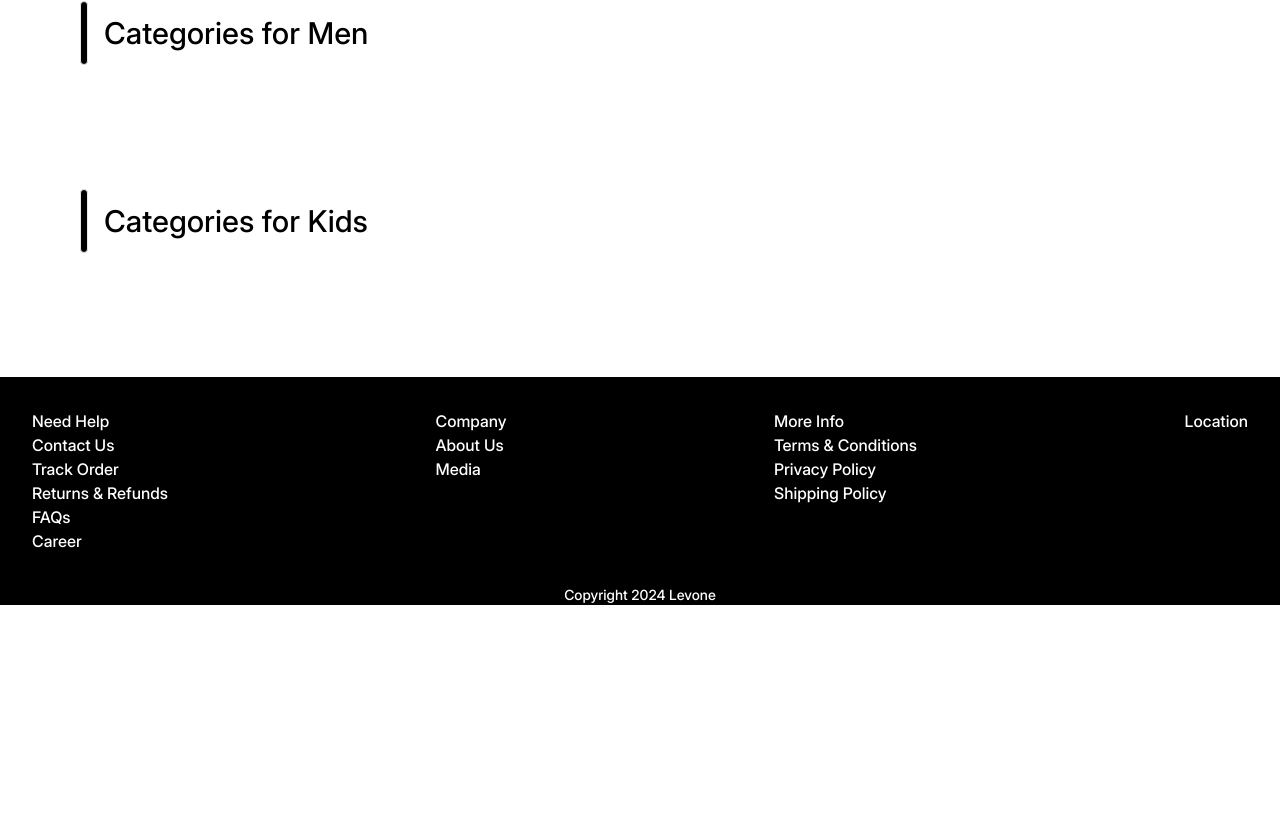
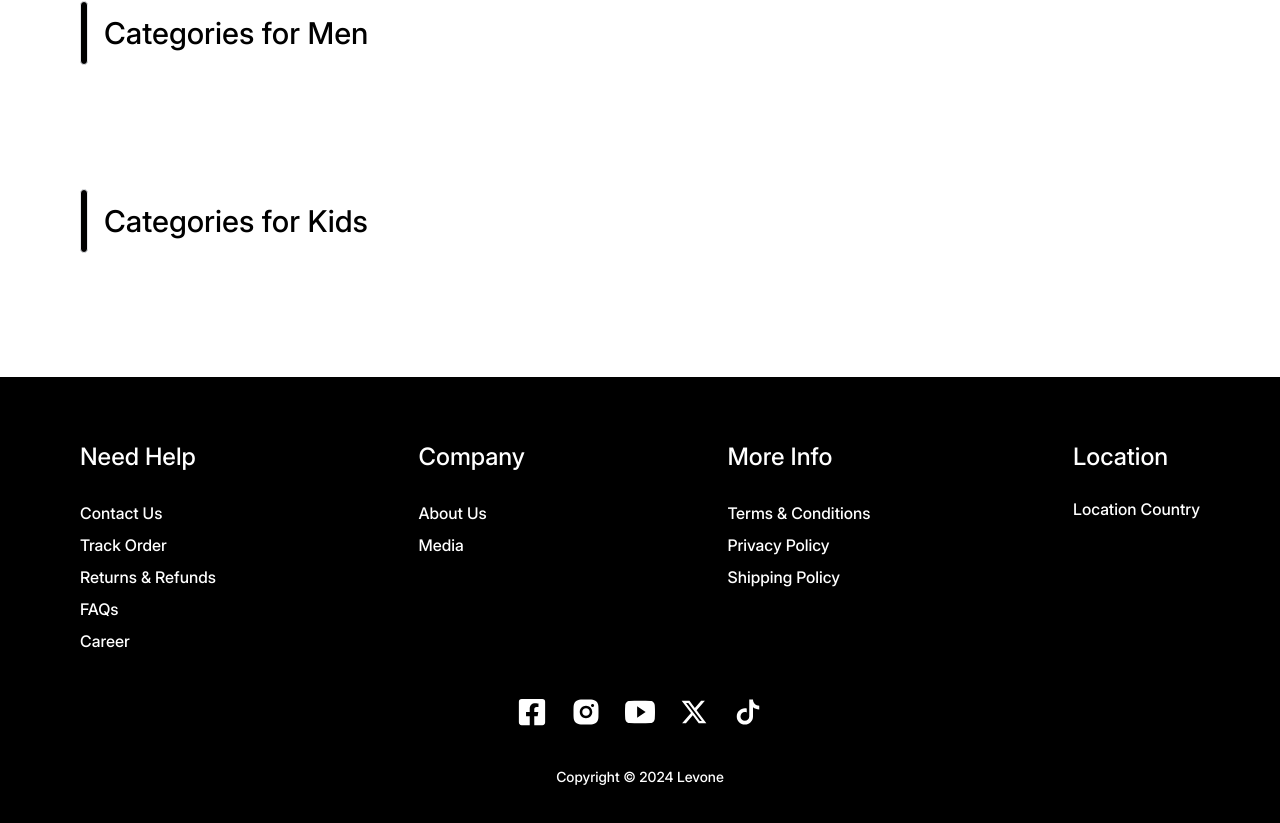
Before and after one commit to AnjaleeNeelika/Levone, a React (Vite) app in the folder frontend/: page / in a window 1280 px wide. Shown: the part 899-1722 px from the top of the page. Before the commit the page ends 1504 px from the top, so only its background shows below. Built offline with nearby package versions, Linux system fonts and the light colour scheme.

Commit message:
Footer updates

```diff
--- a/frontend/src/assets/components/Footer/Footer.jsx
+++ b/frontend/src/assets/components/Footer/Footer.jsx
@@ -1,21 +1,43 @@
 import React from 'react'
+import { FaFacebookSquare, FaTiktok } from 'react-icons/fa'
+import { IoLogoFacebook, IoLogoInstagram, IoLogoTwitter, IoLogoYoutube } from 'react-icons/io'
+import { PiTiktokLogoThin } from 'react-icons/pi'
+import { RiInstagramFill, RiTiktokFill, RiTwitterFill, RiTwitterXFill } from 'react-icons/ri'
 
 const Footer = ({content}) => {
     return (
-        <div className='bg-black w-full text-white'>
-            <div className='flex p-8 justify-between gap-10'>
+        <div className='bg-black w-full text-white py-16 px-20'>
+            <div className='flex justify-between gap-10'>
                 {content?.items && content?.items?.map((item, index) => {
                     return (
                         <div className='flex flex-col'>
-                            <p>{item?.title}</p>
+                            <p className='text-2xl pb-6'>{item?.title}</p>
                             {item?.list && item?.list?.map((listItem, index) =>
-                                <a href={listItem?.path} className='flex flex-col'>
+                                <a href={listItem?.path} className='flex flex-col py-1'>
                                     {listItem?.label}
                                 </a>
                             )}
+                            {item?.description && <p>{item?.description}</p>}
                         </div>
                     )
                 })}
+            </div>
+            <div className='flex gap-6 text-3xl my-10 items-center justify-center'>
+                <a href="/fb-levone" className=''>
+                    <FaFacebookSquare />
+                </a>
+                <a href="/insta-levone">
+                    <RiInstagramFill />
+                </a>
+                <a href="/yt-levone">
+                    <IoLogoYoutube />
+                </a>
+                <a href="/x-levone">
+                    <RiTwitterXFill />
+                </a>
+                <a href="/tiktok-levone">
+                    <RiTiktokFill />
+                </a>
             </div>
             <p className='text-sm text-white text-center content-center'>
                 {content?.copyright}
--- a/frontend/src/data/content.json
+++ b/frontend/src/data/content.json
@@ -111,9 +111,9 @@
             },
             {
                 "title": "Location",
-                "description": ""
+                "description": "Location Country"
             }
         ],
-        "copyright": "Copyright 2024 Levone"
+        "copyright": "Copyright © 2024 Levone"
     }
 }
```
